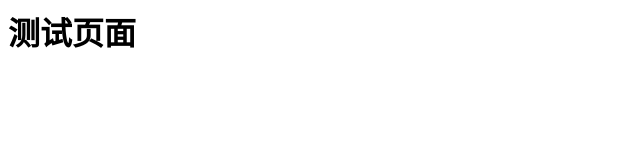
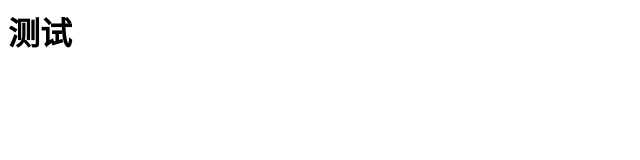
Before and after one commit to GuanRuoran/GuanRuoran.github.io, a plain HTML site: page index.html in a window 1280 px wide. Shown: the whole page, without its empty margins (0-640 px from the left). Drawn offline with Linux system fonts and the light colour scheme.

Commit message:
Update index.html

```diff
--- a/index.html
+++ b/index.html
@@ -1 +1 @@
-<h1>测试页面<h1>
+<h1>测试</h1>
```
